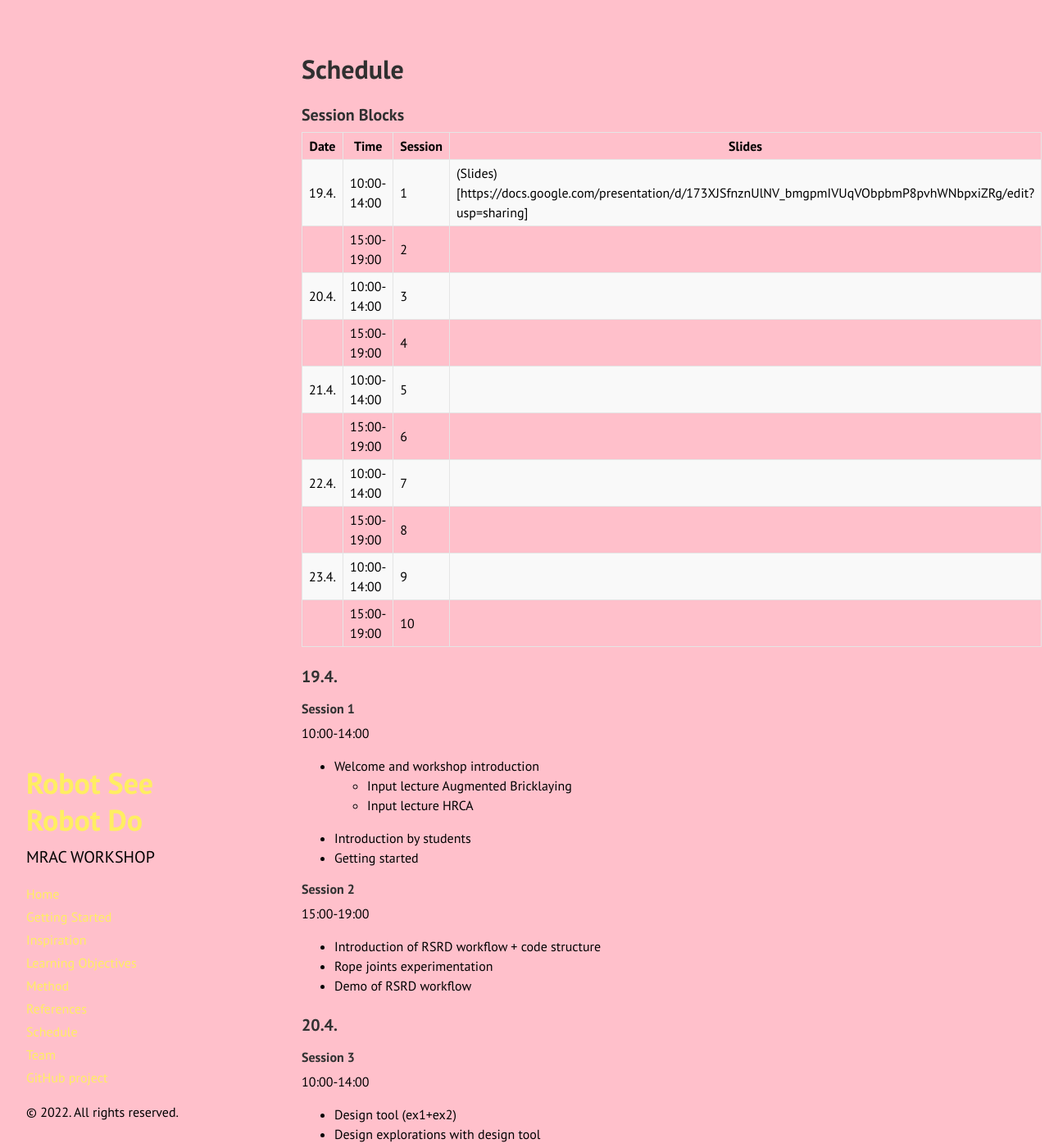
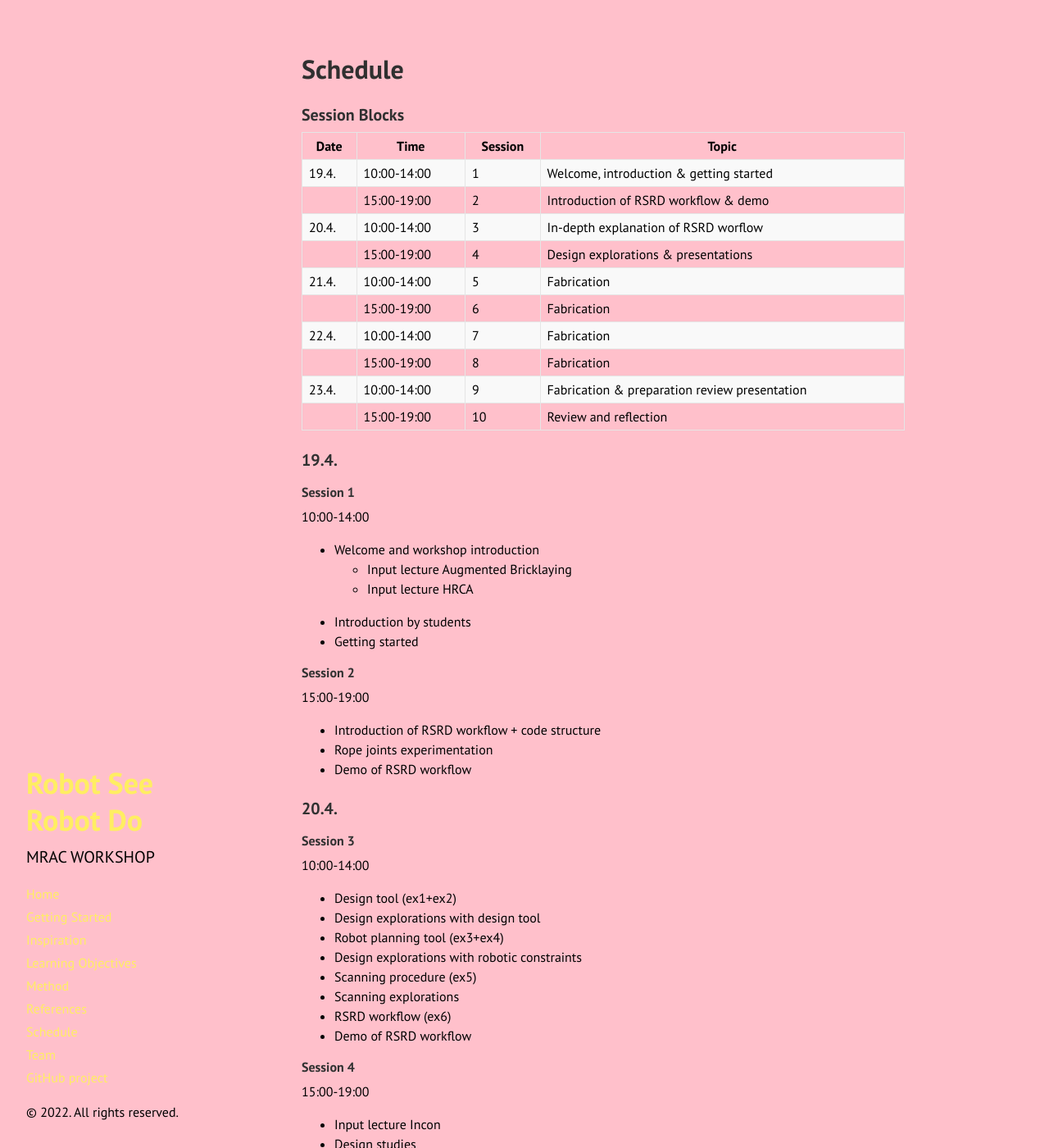
Before and after one commit to augmentedfabricationlab/robot_see_robot_do, a Jekyll site: the page built from docs/schedule.md, in a window 1280 px wide and 1400 px high. Shown: the whole window at 82% size. Built offline with Jekyll 4.4.1, drawn with Linux system fonts in a browser that asks for light colours; Markdown is read by kramdown in place of the engine named in the settings; some of the changed text lies outside the part shown.

Commit message:
Update schedule.md

```diff
--- a/docs/schedule.md
+++ b/docs/schedule.md
@@ -5,18 +5,18 @@ title: Schedule
 
 ### Session Blocks
 
-| Date  | Time        | Session | Slides |
+| Date  | Time        | Session | Topic |
 |-------|-------------|---------|--------|
-| 19.4. | 10:00-14:00 | 1       |   (Slides)[https://docs.google.com/presentation/d/173XJSfnznUlNV_bmgpmIVUqVObpbmP8pvhWNbpxiZRg/edit?usp=sharing]     |
-|       | 15:00-19:00 | 2       |        |
-| 20.4. | 10:00-14:00 | 3       |        |
-|       | 15:00-19:00 | 4       |        |
-| 21.4. | 10:00-14:00 | 5       |        |
-|       | 15:00-19:00 | 6       |        |
-| 22.4. | 10:00-14:00 | 7       |        |
-|       | 15:00-19:00 | 8       |        |
-| 23.4. | 10:00-14:00 | 9       |        |
-|       | 15:00-19:00 | 10      |        |
+| 19.4. | 10:00-14:00 | 1       |  Welcome, introduction & getting started    |
+|       | 15:00-19:00 | 2       |  Introduction of RSRD workflow & demo     |
+| 20.4. | 10:00-14:00 | 3       |  In-depth explanation of RSRD worflow   |
+|       | 15:00-19:00 | 4       |  Design explorations & presentations     |
+| 21.4. | 10:00-14:00 | 5       |  Fabrication     |
+|       | 15:00-19:00 | 6       |  Fabrication     |
+| 22.4. | 10:00-14:00 | 7       |  Fabrication      |
+|       | 15:00-19:00 | 8       |  Fabrication      |
+| 23.4. | 10:00-14:00 | 9       |  Fabrication & preparation review presentation      |
+|       | 15:00-19:00 | 10      |  Review and reflection     |
 
 
 ### 19.4.
```
Also changed, not shown: other parts of docs/schedule.md (+4 -4 lines).
